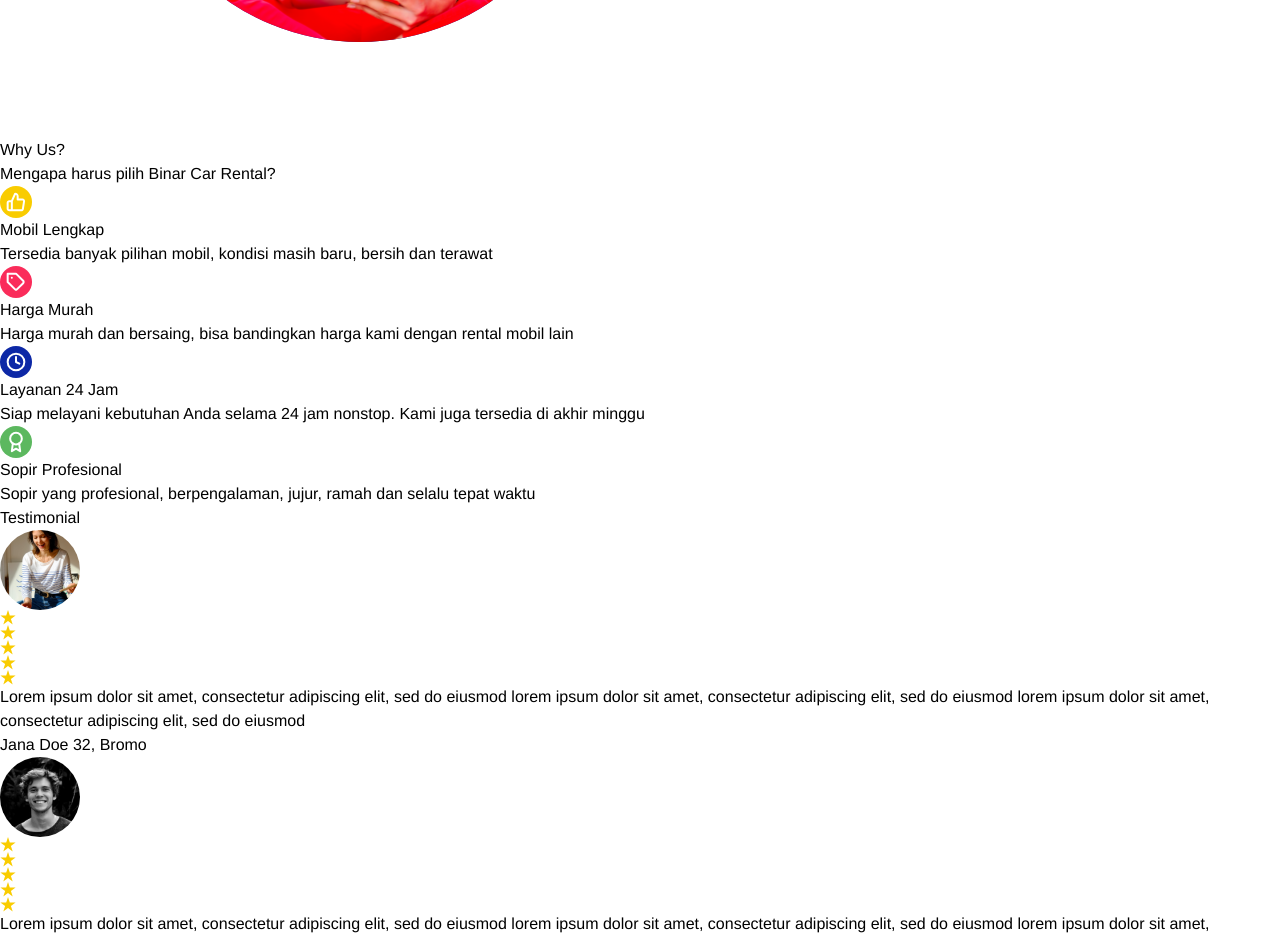
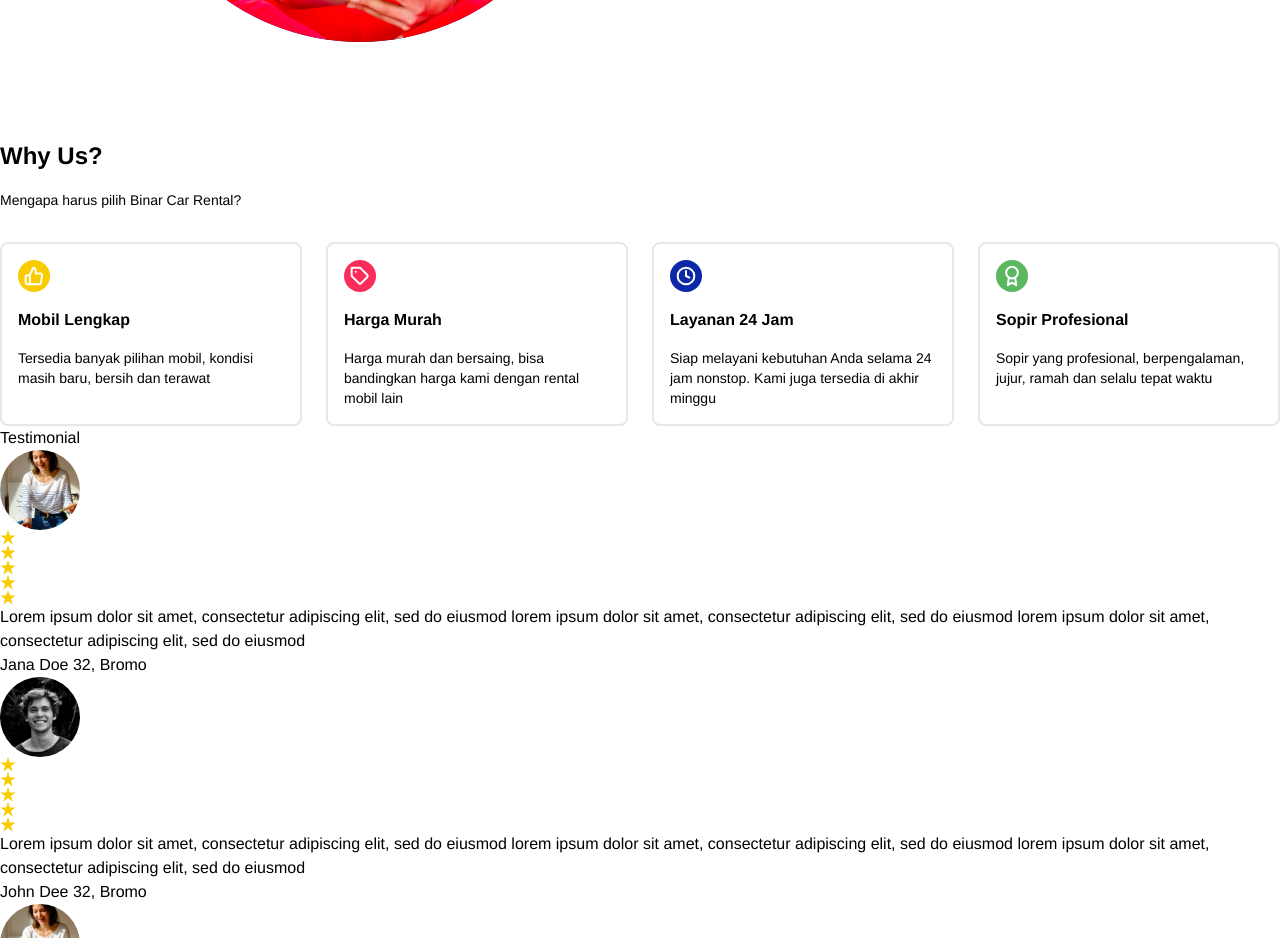
Before and after one commit to ThanWeb/Car-Rental, a React (Vite) app: page / in a window 1280 px wide. Shown: the part 1060-1998 px from the top of the page. Built offline with nearby package versions, Linux system fonts and the light colour scheme.

Commit message:
Styling why us component

```diff
--- a/src/components/WhyUs.tsx
+++ b/src/components/WhyUs.tsx
@@ -32,19 +32,21 @@ const WhyUs = (): ReactElement => {
 
     return (
         <div>
-            <h2>Why Us?</h2>
-            <p>Mengapa harus pilih Binar Car Rental?</p>
-            <div>
-                {
-                    whyUsItems.map((item, index) =>
-                        <div key={index}>
-                            <img src={`images/icons/${item.image}`} alt={item.title} title={item.title}/>
-                            <h3>{item.title}</h3>
-                            <p>{item.description}</p>
-                        </div>
-                    )
-                }
+            <div className='container mx-auto'>
+                <h2 className='font-bold text-2xl leading-9 mb-4'>Why Us?</h2>
+                <p className='text-sm mb-8 font-light'>Mengapa harus pilih Binar Car Rental?</p>
+                <div className='flex gap-x-6'>
+                    {
+                        whyUsItems.map((item, index) =>
+                            <div key={index} className='p-4 flex flex-col gap-y-4 border-2 rounded-lg w-1/4'>
+                                <img src={`images/icons/${item.image}`} alt={item.title} title={item.title} className='w-8'/>
+                                <h3 className='text-base font-bold'>{item.title}</h3>
+                                <p className='font-light text-sm'>{item.description}</p>
+                            </div>
+                        )
+                    }
 
+                </div>
             </div>
         </div>
     )
```
